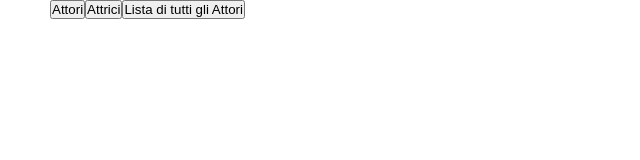
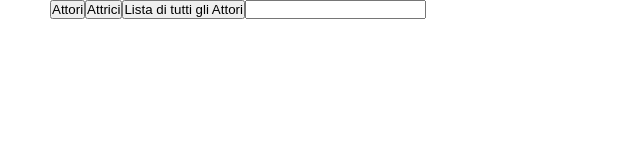
Before and after one commit to AndreaRispoli97/react-api, a React (Vite) app: page / in a window 1280 px wide. Shown: the top 160 px of the page, without its empty margins (0-640 px from the left). Built offline with nearby package versions, Linux system fonts and the light colour scheme.

Commit message:
feat: added bonus 3

```diff
--- a/src/App.jsx
+++ b/src/App.jsx
@@ -7,6 +7,7 @@ function App() {
   const [actress, setActress] = useState([])
   const [actor, setActor] = useState([])
   const [category, setCategory] = useState('')
+  const [name, setName] = useState('')
   function fetchActress() {
     axios.get('https://www.freetestapi.com/api/v1/actresses')
       .then((res) => setActress(res.data))
@@ -17,8 +18,7 @@ function App() {
       .then((res) => setActor(res.data))
   }
 
-  // useEffect(fetchActress, []);
-  // useEffect(fetchActor, [])
+
   useEffect(() => {
     if (category === 'actor') {
       setActress([])
@@ -42,8 +42,9 @@ function App() {
           type='button'>Attrici</button>
         <button onClick={() => setCategory('all')}
           type='button'>Lista di tutti gli Attori</button>
+        <input type="text" value={name} onChange={e => setName(e.target.value)} />
 
-        {actress.map(({ id, name, birth_year, nationality, most_famous_movies, awards, biography, image }) => (
+        {actress.filter((person) => person.name.toLowerCase().includes(name.toLowerCase())).map(({ id, name, birth_year, nationality, most_famous_movies, awards, biography, image }) => (
 
           <div key={id} className='container-flex'>
             <h1>Attrice</h1>
@@ -61,7 +62,7 @@ function App() {
           </div>
         ))}
 
-        {actor.map(({ id, name, birth_year, nationality, most_famous_movies, awards, biography, image }) => (
+        {actor.filter((person) => person.name.toLowerCase().includes(name.toLowerCase())).map(({ id, name, birth_year, nationality, most_famous_movies, awards, biography, image }) => (
           <div key={id} className='container-flex'>
             <h1>Attore</h1>
             <div className='container-card'>
```
